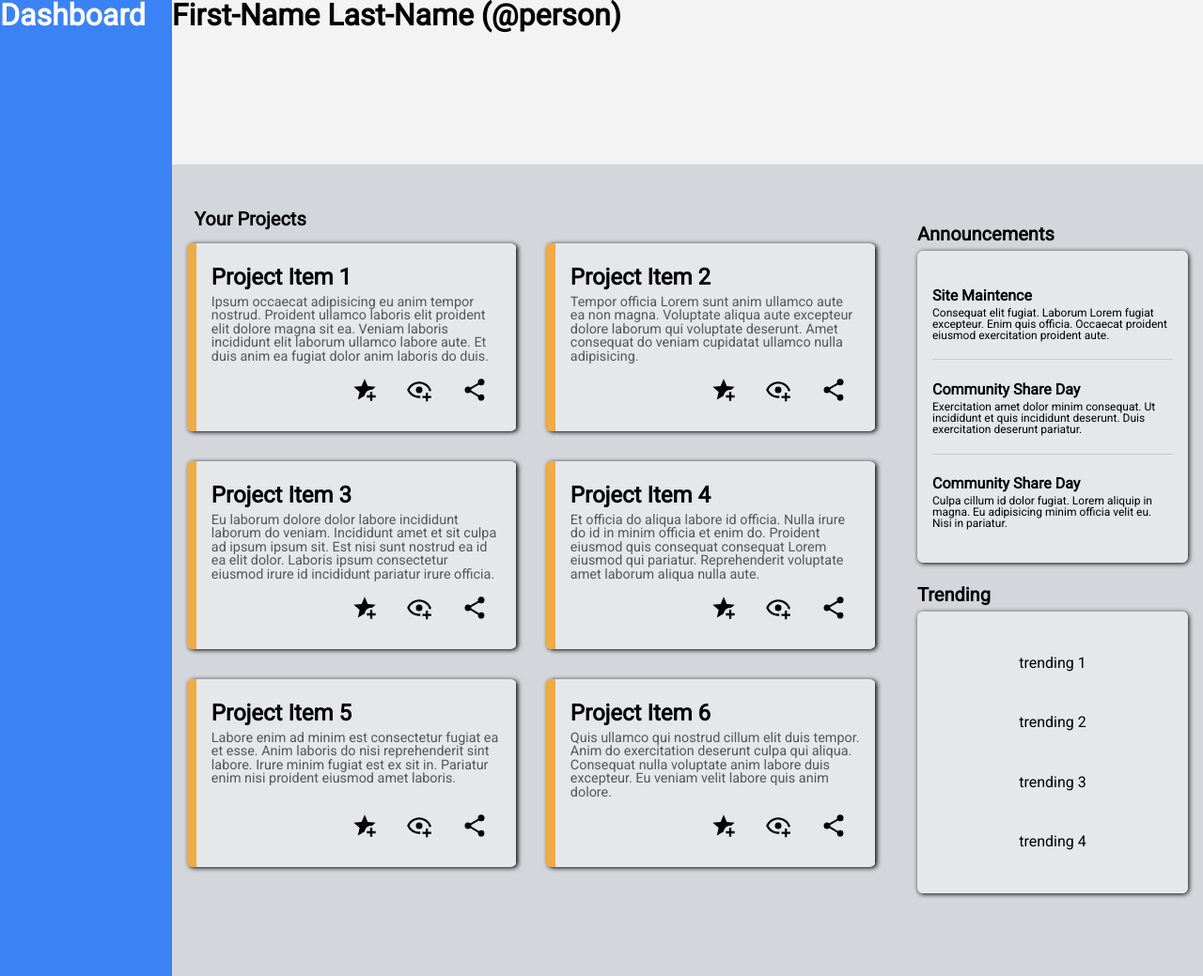
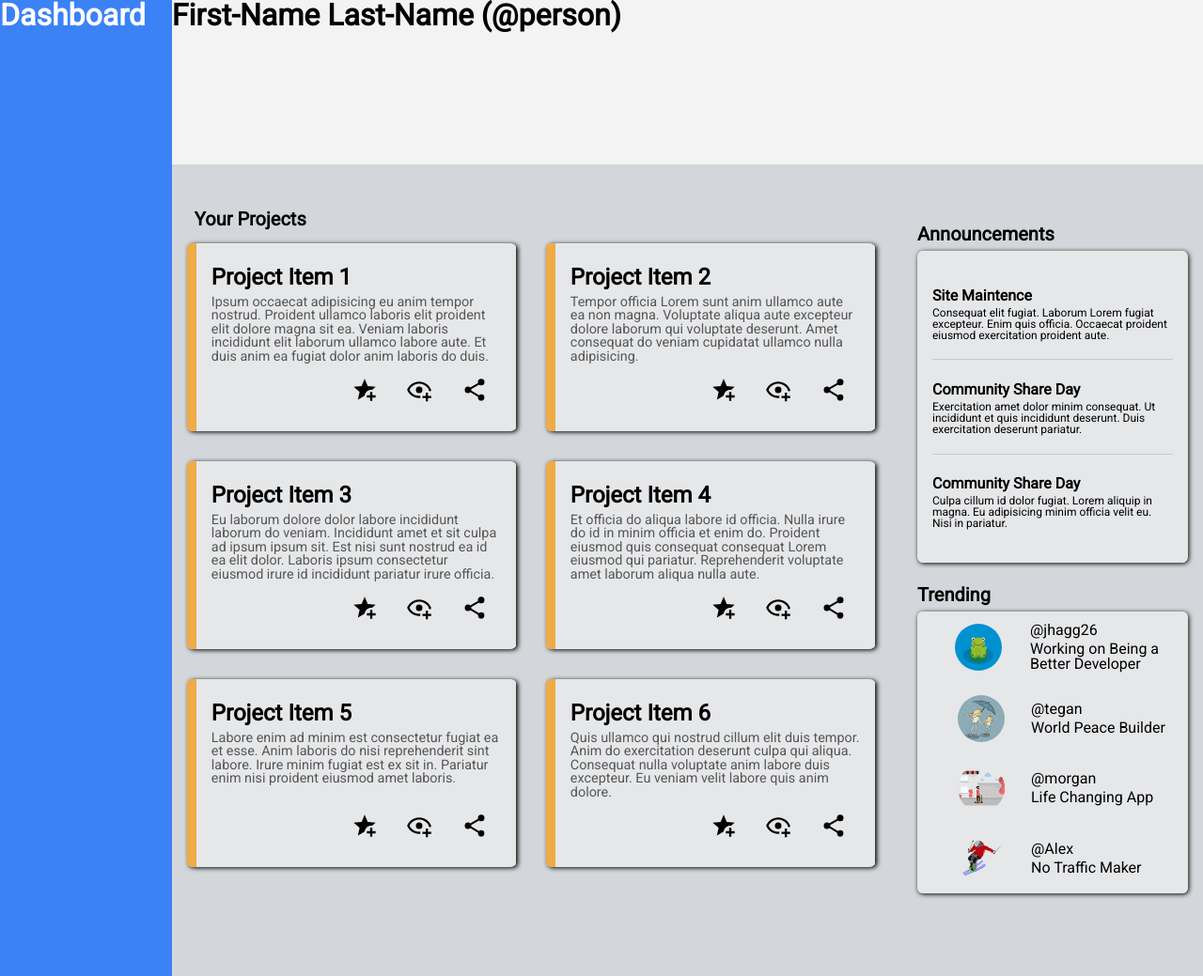
Before and after one commit to jakehaggard26/admin-dashboard-grid-layout, a plain HTML site: page index.html in a window 1280 px wide. Shown: the whole page at 94% size. Drawn offline with Linux system fonts and the light colour scheme.

Commit message:
Add images and content to announcements and trending

```diff
--- a/index.html
+++ b/index.html
@@ -181,21 +181,40 @@
                 <div id="trending">
                     <h5>Trending</h5>
                     <div id="trending-grid">
+
                         <div class="trending-item">
-                            trending 1
+                            <img class="trending-logo" src="images/frog-6026117.svg" height="50" width="50" alt="" >
+                            <div class="trending-item-text-grid">
+                                <p class="username">@jhagg26</p>
+                                <p class="bio">Working on Being a Better Developer</p>
+                            </div>
+                        </div>
+
+
+                        <div class="trending-item">
+                            <img class="trending-logo" src="images/mother-5709418.svg" height="50" width="50" alt="" >
+                            <div class="trending-item-text-grid">
+                                <p class="username">@tegan</p>
+                                <p class="bio">World Peace Builder</p>
+                            </div>
                         </div>
 
                         <div class="trending-item">
-                            trending 2
+                            <img class="trending-logo" src="images/scooter-7770871.svg" height="50" width="50" alt="" >
+                            <div class="trending-item-text-grid">
+                                <p class="username">@morgan</p>
+                                <p class="bio">Life Changing App</p>
+                            </div>
                         </div>
 
                         <div class="trending-item">
-                            trending 3
+                            <img class="trending-logo" src="images/skier-7868502.svg" height="50" width="50" alt="" >
+                            <div class="trending-item-text-grid">
+                                <p class="username">@Alex</p>
+                                <p class="bio">No Traffic Maker</p>
+                            </div>
                         </div>
 
-                        <div class="trending-item">
-                            trending 4
-                        </div>
                     </div>
 
                 </div>
--- a/style.css
+++ b/style.css
@@ -226,6 +226,40 @@ h5 {
 #trending-grid {
     display: flex;
     flex-direction: column;
+    justify-content: space-around;
+}
+
+.trending-item {
+    display: grid;
+    grid-template-columns: 1fr 2fr;
+    grid-template-rows: 1fr;
+
+
+    text-align: left;
     align-items: center;
-    justify-content: space-evenly;
+    justify-items: left;
+
 }
+
+.trending-logo {
+    grid-column: 1 / 1;
+    align-items: center;
+}
+
+.trending-item-text-grid {
+    grid-column: 2 / 2;
+
+}
+
+.trending-item-text-grid p {
+    margin-left: 24px;
+}
+
+.trending-item-text-grid .username {
+    margin-bottom: 4px;
+}
+.trending-item > img {
+    border-radius: 50%;
+    margin-left: 40px;
+    margin-right: 4px;
+}
```
Also changed, not shown: images/frog-6026117.svg (added), images/mother-5709418.svg (added), images/scooter-7770871.svg (added), images/skier-7868502.svg (added).
